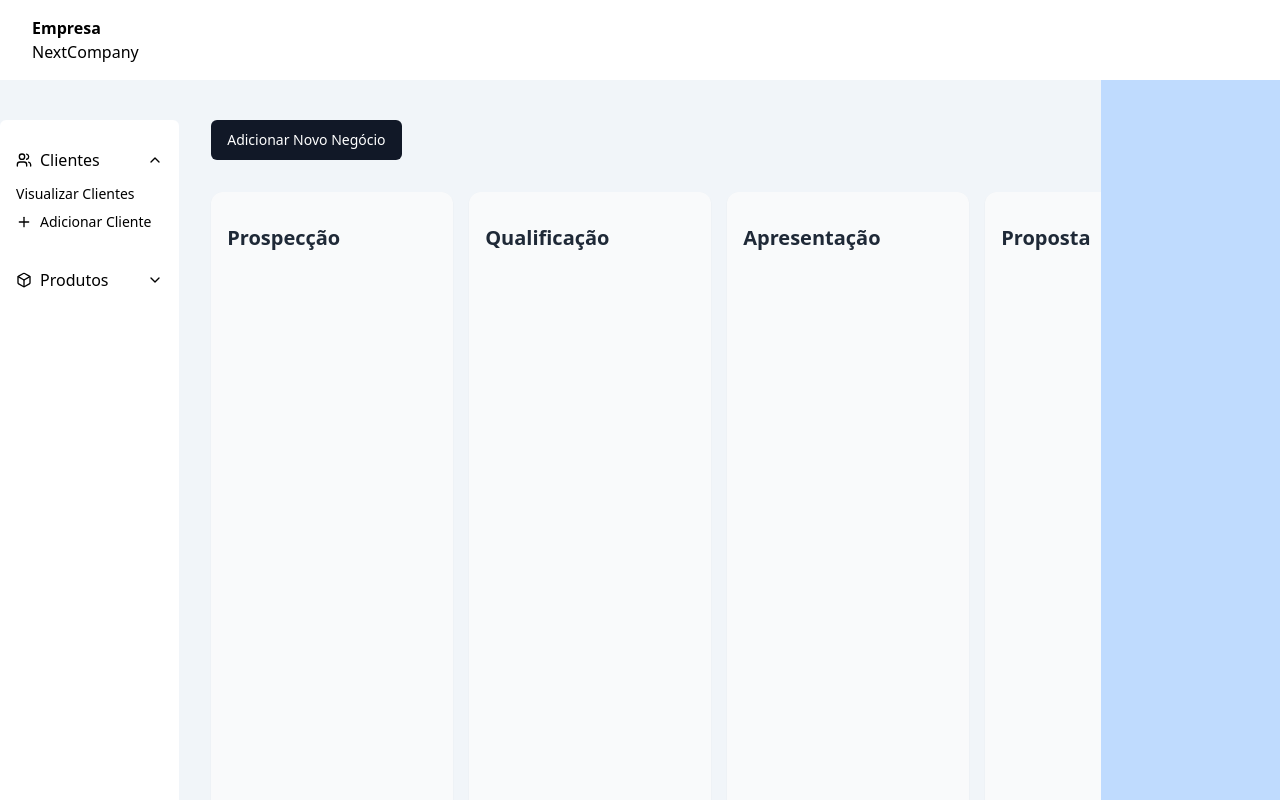
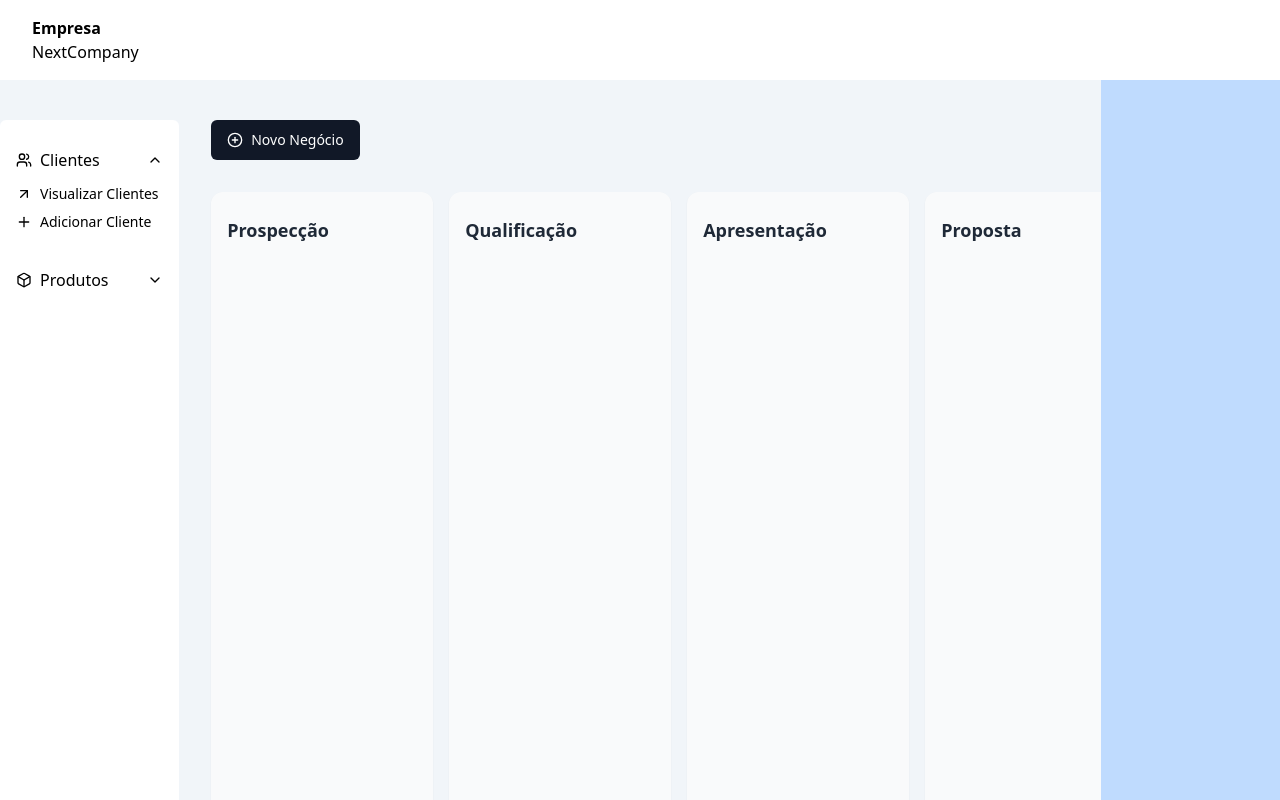
Before and after one commit to lismarreiros/crm-nextcompany, a React (Create React App) app: page / in a window 1280 px wide. Both pictures are taken after a click on the button 155 px from the left and 160 px from the top of the page. Shown: the top 800 px of the page. Built offline with nearby package versions, Linux system fonts and the light colour scheme.

Commit message:
Mudanças no css, substituição do badge, novos ícones

```diff
--- a/src/components/kanban/components/Container/index.tsx
+++ b/src/components/kanban/components/Container/index.tsx
@@ -39,9 +39,9 @@ const Container = ({
         isDragging && 'opacity-50',
       )}
     >
-      <div className="flex items-center justify-between w-[210px] my-4">
-        <div className="flex flex-col gap-y-1">
-          <h1 className="text-gray-800 text-xl font-semibold">{title}</h1>
+      <div className="flex items-center justify-between w-[190px] my-2">
+        <div className="flex flex-col gap-y-1 ">
+          <h1 className="text-gray-800 text-lg font-semibold">{title}</h1>
           <p className="text-gray-400 text-sm">{description}</p>
         </div>
         {/** Button para drag e drop do container */}
--- a/src/components/kanban/components/Input/index.tsx
+++ b/src/components/kanban/components/Input/index.tsx
@@ -1,16 +1,17 @@
 import React from 'react';
 import InputProps from './input.type';
+import { Input } from '@/components/shadcn/ui/input';
 
-const Input = ({ name, value, placeholder, onChange }: InputProps) => {
+const InputModal = ({ name, type, value, placeholder, onChange }: InputProps) => {
   return (
-    <input
+    <Input
+      type={type}
       name={name}
       value={value}
       placeholder={placeholder}
       onChange={onChange}
-      className="border p-2 w-full rounded-lg shadow-lg hover:shadow-xl"
-    ></input>
+    ></Input>
   );
 };
 
-export default Input;
+export default InputModal;
--- a/src/components/kanban/components/Item/index.tsx
+++ b/src/components/kanban/components/Item/index.tsx
@@ -4,6 +4,7 @@ import React from 'react';
 import { CSS } from '@dnd-kit/utilities';
 import clsx from 'clsx';
 import { Grip } from 'lucide-react';
+import { Badge } from '../../../shadcn/ui/badge';
 
 type ItemsType = {
   id: UniqueIdentifier;
@@ -34,7 +35,7 @@ const Items = ({ id, title, status }: ItemsType) => {
         transform: CSS.Translate.toString(transform),
       }}
       className={clsx(
-        'px-2 py-4 bg-white shadow-md rounded-xl w-full border border-transparent hover:border-gray-200 cursor-pointer',
+        'px-4 py-4 bg-white shadow rounded-xl w-full border border-transparent hover:border-gray-200 cursor-pointer',
         isDragging && 'opacity-50',
       )}
     >
@@ -42,15 +43,14 @@ const Items = ({ id, title, status }: ItemsType) => {
         <div className="flex items-center justify-between">
           {title}
           <button className="p-2 text-xs rounded-xl"
-            {...listeners}
-          >
-            <Grip color="#4b5563"/>
+            {...listeners} >
+            <Grip size={16} color="#4b5563"/>
           </button>
         </div>
-        <span className="text-sm text-slate-100 font-semibold bg-slate-600 p-2 rounded-lg">
-          {status}
-        </span>
       </div>
+      <Badge >
+        {status}
+      </Badge>
     </div>
   );
 };
--- a/src/components/kanban/index.tsx
+++ b/src/components/kanban/index.tsx
@@ -30,6 +30,8 @@ import Modal from '@/components/kanban/components/Modal';
 import Input from '@/components/kanban/components/Input';
 import { Button } from '@/components/kanban/components/Button';
 import { Dialog, DialogContent } from '@/components/shadcn/ui/dialog';
+import InputModal from '@/components/kanban/components/Input';
+import { CirclePlus } from 'lucide-react';
 
 // const inter = Inter({ subsets: ['latin'] });
 
@@ -416,33 +418,34 @@ export default function Kanban() {
 
       {/* Add Item Modal - NEGÓCIO */}
       <Dialog open={showAddItemModal} onOpenChange={setShowAddItemModal}>
-        <DialogContent>
-          <div className="flex flex-col w-full items-start gap-y-4 py-4">
+        <DialogContent className='h-[40%]'>
+          <div className="flex flex-col w-full items-start gap-y-4 py-6">
             {/* <h1 className="text-gray-800 text-3xl font-bold">Add Item</h1> */}
-            <Input
+            <InputModal
               type="text"
               placeholder="Descrição"
               name="itemname"
               value={itemName}
               onChange={(e) => setItemName(e.target.value)}
             />
-            <Input
+            <InputModal
               type="text"
               placeholder="Número"
               name="itemname"
               value={itemName}
               onChange={(e) => setItemName(e.target.value)}
             />
-            <Button onClick={onAddItem}>Adicionar Negócio</Button>
+            <Button onClick={onAddItem}>Adicionar</Button>
           </div>
         </DialogContent>
       </Dialog>
 
       {/** Botão de Adicionar Novo Negócio */}
-      <div className="flex items-center justify-start gap-y-2 mt-10">
+      <div className="flex items-center justify-start mt-10">
         {/* <h1 className="text-gray-800 text-3xl font-bold">Dnd-kit Guide</h1> */}
-        <Button onClick={() => setShowAddItemModal(true)}>
-         Adicionar Novo Negócio
+        <Button onClick={() => setShowAddItemModal(true)} className='gap-2'>
+          <CirclePlus size={16}/>
+         Novo Negócio
         </Button>
       </div>
 
--- /dev/null
+++ b/src/components/shadcn/ui/badge.tsx
@@ -0,0 +1,36 @@
+import * as React from 'react';
+import { cva, type VariantProps } from 'class-variance-authority';
+
+import { cn } from '@/lib/utils';
+
+const badgeVariants = cva(
+  'inline-flex items-center rounded-full border px-2.5 py-0.5 text-xs font-semibold transition-colors focus:outline-none focus:ring-2 focus:ring-ring focus:ring-offset-2',
+  {
+    variants: {
+      variant: {
+        default:
+          'border-transparent bg-primary text-primary-foreground hover:bg-primary/80',
+        secondary:
+          'border-transparent bg-secondary text-secondary-foreground hover:bg-secondary/80',
+        destructive:
+          'border-transparent bg-destructive text-destructive-foreground hover:bg-destructive/80',
+        outline: 'text-foreground',
+      },
+    },
+    defaultVariants: {
+      variant: 'default',
+    },
+  }
+);
+
+export interface BadgeProps
+  extends React.HTMLAttributes<HTMLDivElement>,
+    VariantProps<typeof badgeVariants> {}
+
+function Badge({ className, variant, ...props }: BadgeProps) {
+  return (
+    <div className={cn(badgeVariants({ variant }), className)} {...props} />
+  );
+}
+
+export { Badge, badgeVariants };
--- a/src/components/sidebar/Sidebar.tsx
+++ b/src/components/sidebar/Sidebar.tsx
@@ -7,7 +7,7 @@ import {
 } from '@/components/shadcn/ui/accordion';
 import ClientForm from '../forms/clientForm/ClientForm';
 import { ProductForm } from '../forms/productForm/productForm';
-import { Box, Users } from 'lucide-react';
+import { Box, Users, ArrowUpRight} from 'lucide-react';
 
 const Sidebar = () => {
   return (
@@ -22,7 +22,10 @@ const Sidebar = () => {
             <AccordionTrigger> </AccordionTrigger>
           </div>
           <AccordionContent className='flex flex-col items-start'>
-           Visualizar Clientes {/** link para tela dos clientes */}
+            <div className='flex items-center gap-2'>
+              <ArrowUpRight size={16}/>
+              Visualizar Clientes {/** link para tela dos clientes */}
+            </div>
             <ClientForm />
           </AccordionContent>
         </AccordionItem>
@@ -36,7 +39,10 @@ const Sidebar = () => {
             <AccordionTrigger> </AccordionTrigger>
           </div>
           <AccordionContent className='flex flex-col items-start'>
+            <div className='flex items-center gap-2'>
+              <ArrowUpRight size={16}/>
              Visualizar Produtos {/** link para tela dos produtos */}
+            </div>
             <ProductForm />
           </AccordionContent>
         </AccordionItem>
```
